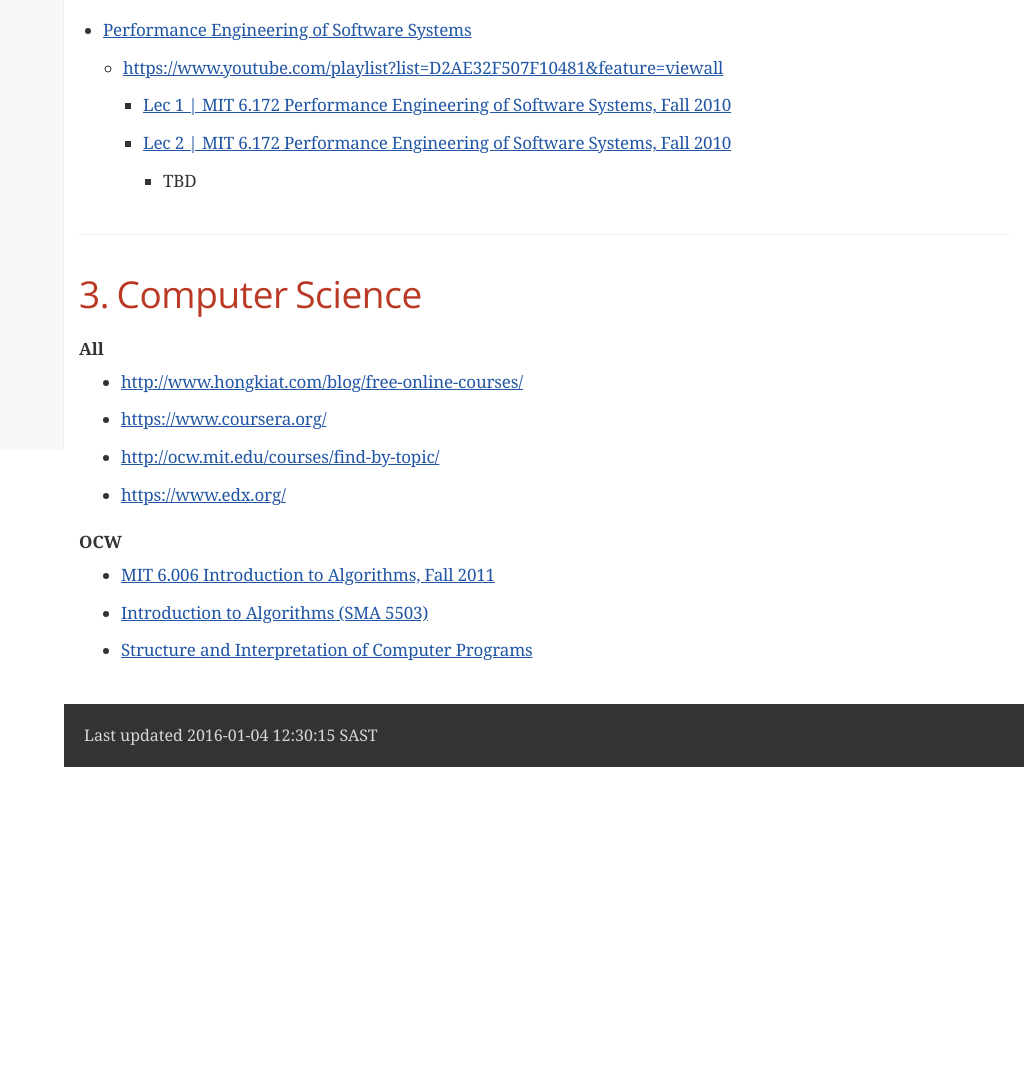
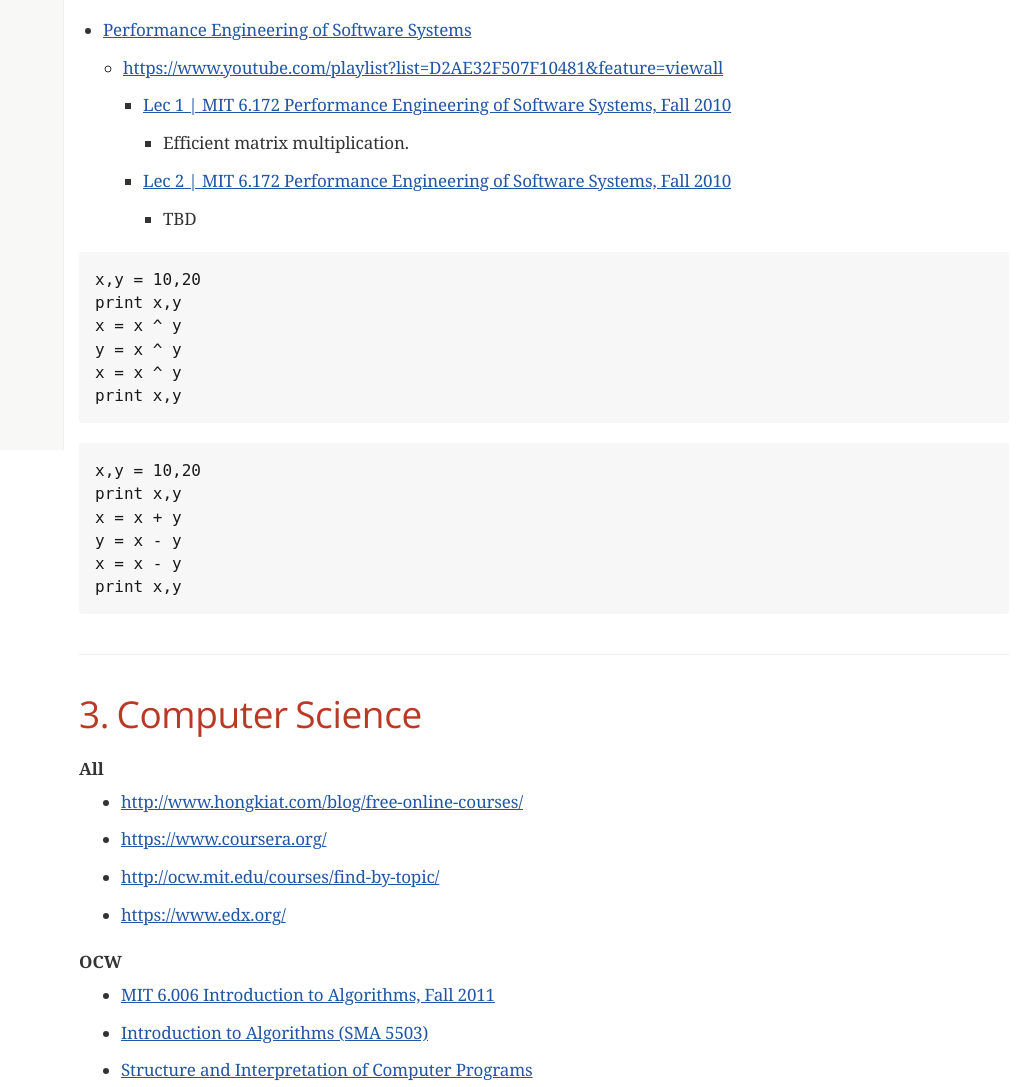
Before and after one commit to wfouche/wfouche.github.io, a plain HTML site: page Books/index.html in a window 1280 px wide. Shown: the part 350-1437 px from the top of the page, without its empty margins (256-1280 px from the left). Before the commit the page ends 1117 px from the top, so only its background shows below. Drawn offline with nearby package versions, Linux system fonts and the light colour scheme; a web font is replaced by a local one.

Commit message:
Add notes on XOR.

```diff
--- a/Books/index.html
+++ b/Books/index.html
@@ -2169,6 +2169,13 @@ p {
 <ul>
 <li>
 <p><a href="https://www.youtube.com/watch?v=JzpkXLH9zLQ&amp;list=PLD2AE32F507F10481&amp;index=1">Lec 1 | MIT 6.172 Performance Engineering of Software Systems, Fall 2010</a></p>
+<div class="ulist">
+<ul>
+<li>
+<p>Efficient matrix multiplication.</p>
+</li>
+</ul>
+</div>
 </li>
 <li>
 <p><a href="https://www.youtube.com/watch?v=xc9DDSbf0NQ&amp;list=PLD2AE32F507F10481&amp;index=2">Lec 2 | MIT 6.172 Performance Engineering of Software Systems, Fall 2010</a></p>
@@ -2187,6 +2194,26 @@ p {
 </div>
 </li>
 </ul>
+</div>
+<div class="listingblock">
+<div class="content">
+<pre>x,y = 10,20
+print x,y
+x = x ^ y
+y = x ^ y
+x = x ^ y
+print x,y</pre>
+</div>
+</div>
+<div class="listingblock">
+<div class="content">
+<pre>x,y = 10,20
+print x,y
+x = x + y
+y = x - y
+x = x - y
+print x,y</pre>
+</div>
 </div>
 </div>
 </div>
@@ -2237,7 +2264,7 @@ p {
 </div>
 <div id="footer">
 <div id="footer-text">
-Last updated 2016-01-04 12:30:15 SAST
+Last updated 2016-01-04 14:45:22 SAST
 </div>
 </div>
 <link rel="stylesheet" href="https://cdnjs.cloudflare.com/ajax/libs/highlight.js/8.9.1/styles/github.min.css">
```
Also changed, not shown: 1 other file.
